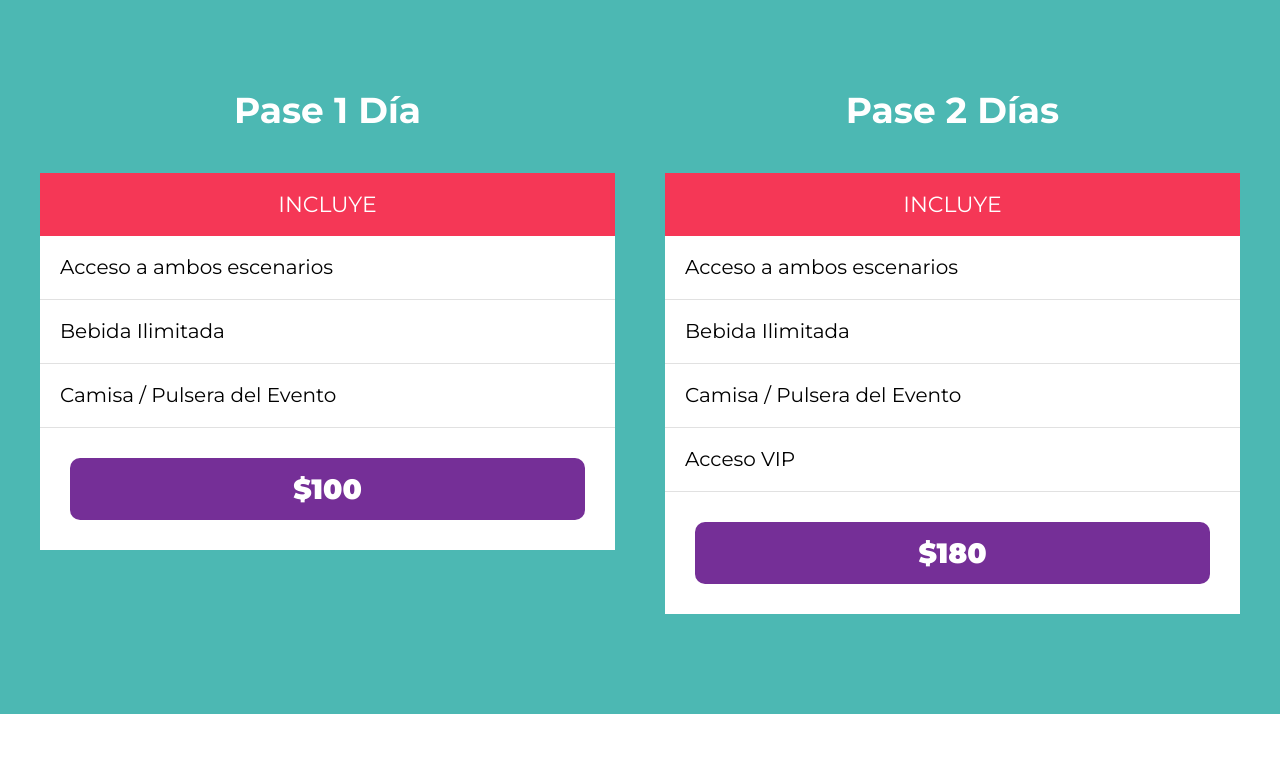
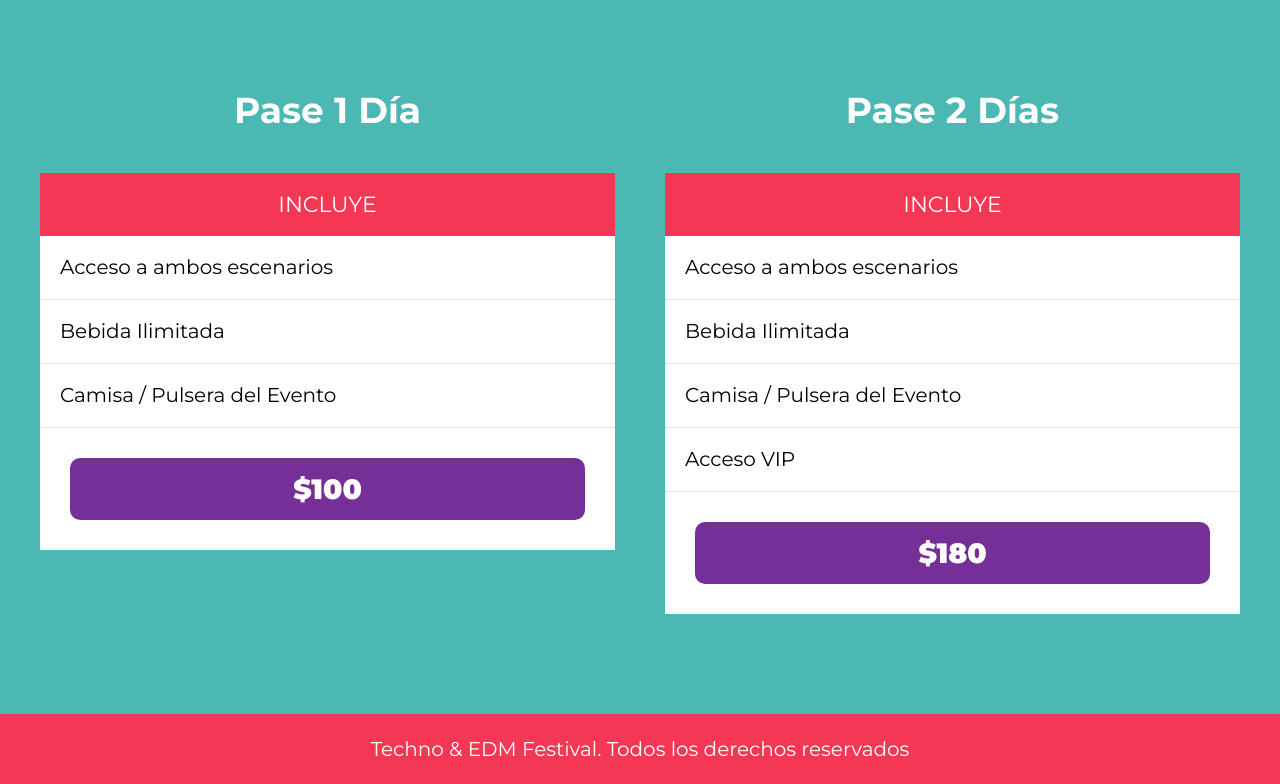
Before and after one commit to EnriqueIsra/desarrollo-web, a website: page festivalmusica/index.html in a window 1280 px wide. Shown: the part 3106-3890 px from the top of the page. Before the commit the page ends 3820 px from the top, so only its background shows below. Drawn offline with Linux system fonts and the light colour scheme.

Commit message:
191. Trabajando con el Footer

```diff
--- a/festivalmusica/gulpfile.js
+++ b/festivalmusica/gulpfile.js
@@ -5,12 +5,12 @@ import * as dartSass from "sass";
 const sass = gulpSass(dartSass);
 
 export function css(done) {
-    src("src/scss/app.scss")
+    src("src/scss/app.scss", { sourcemaps: true })
         .pipe(sass().on("error", sass.logError))
-        .pipe(dest("build/css"));
+        .pipe(dest("build/css", { sourcemaps: '.' }));
     done();
 }
 
-export function dev(){
+export function dev() {
     watch("src/scss/**/*.scss", css);
 }
--- a/festivalmusica/index.html
+++ b/festivalmusica/index.html
@@ -205,6 +205,10 @@
             </div>
         </div>
     </section>
+
+    <footer class="footer">
+        <p>Techno & EDM Festival. Todos los derechos reservados</p>
+    </footer>
 </body>
 
 </html>
--- /dev/null
+++ b/festivalmusica/src/scss/layout/_footer.scss
@@ -0,0 +1,11 @@
+@use "base/variables" as v;
+
+.footer {
+    background-color: v.$rosa;
+    padding: 2rem 0;
+    p {
+        margin: 0;
+        color: v.$blanco;
+        text-align: center;
+    }
+}
--- a/festivalmusica/src/scss/layout/_index.scss
+++ b/festivalmusica/src/scss/layout/_index.scss
@@ -3,3 +3,4 @@
 @forward "festival";
 @forward "lineup";
 @forward "boletos";
+@forward "footer";
```
Also changed, not shown: festivalmusica/build/css/app.css, 1 other file.
